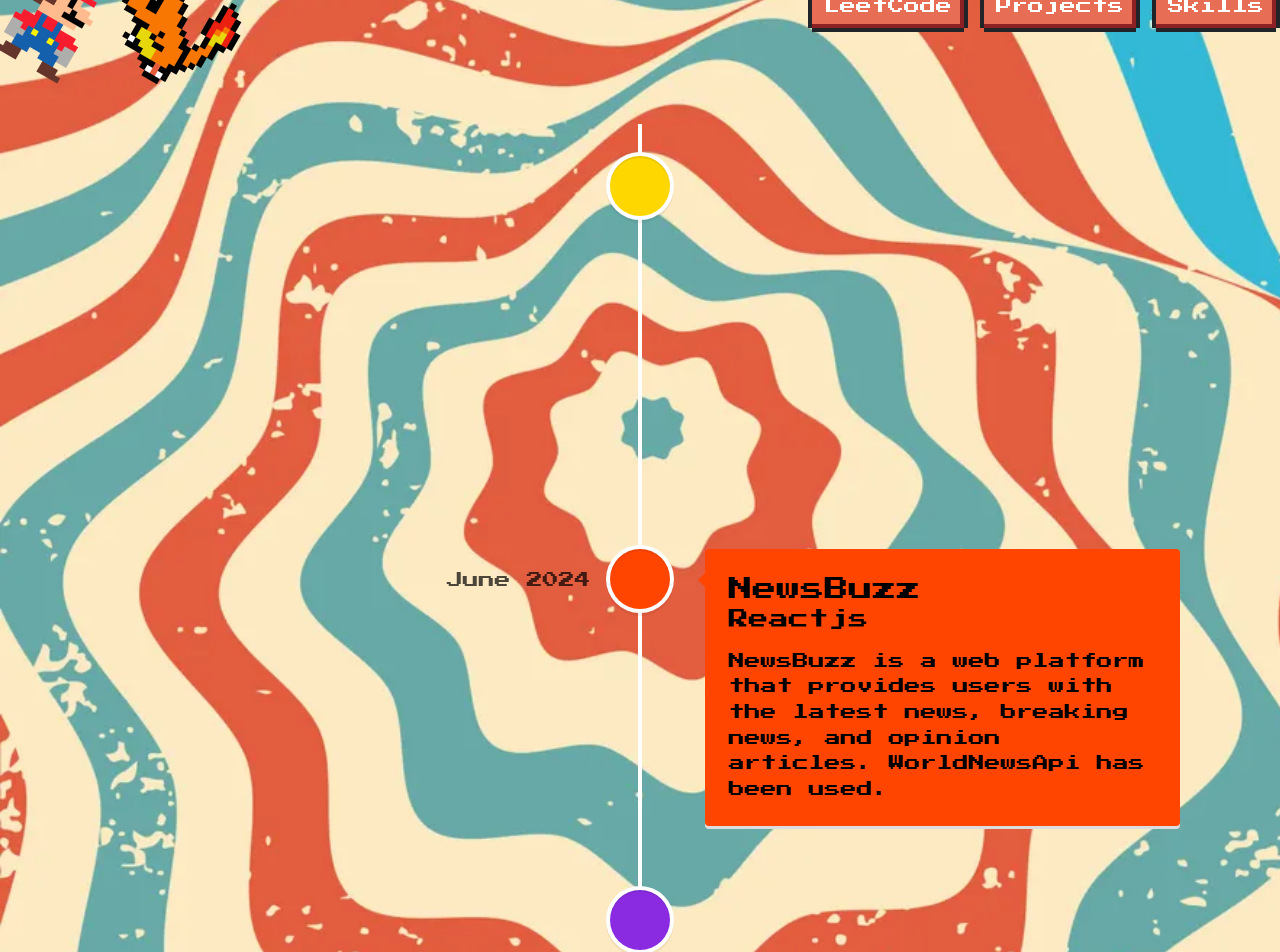
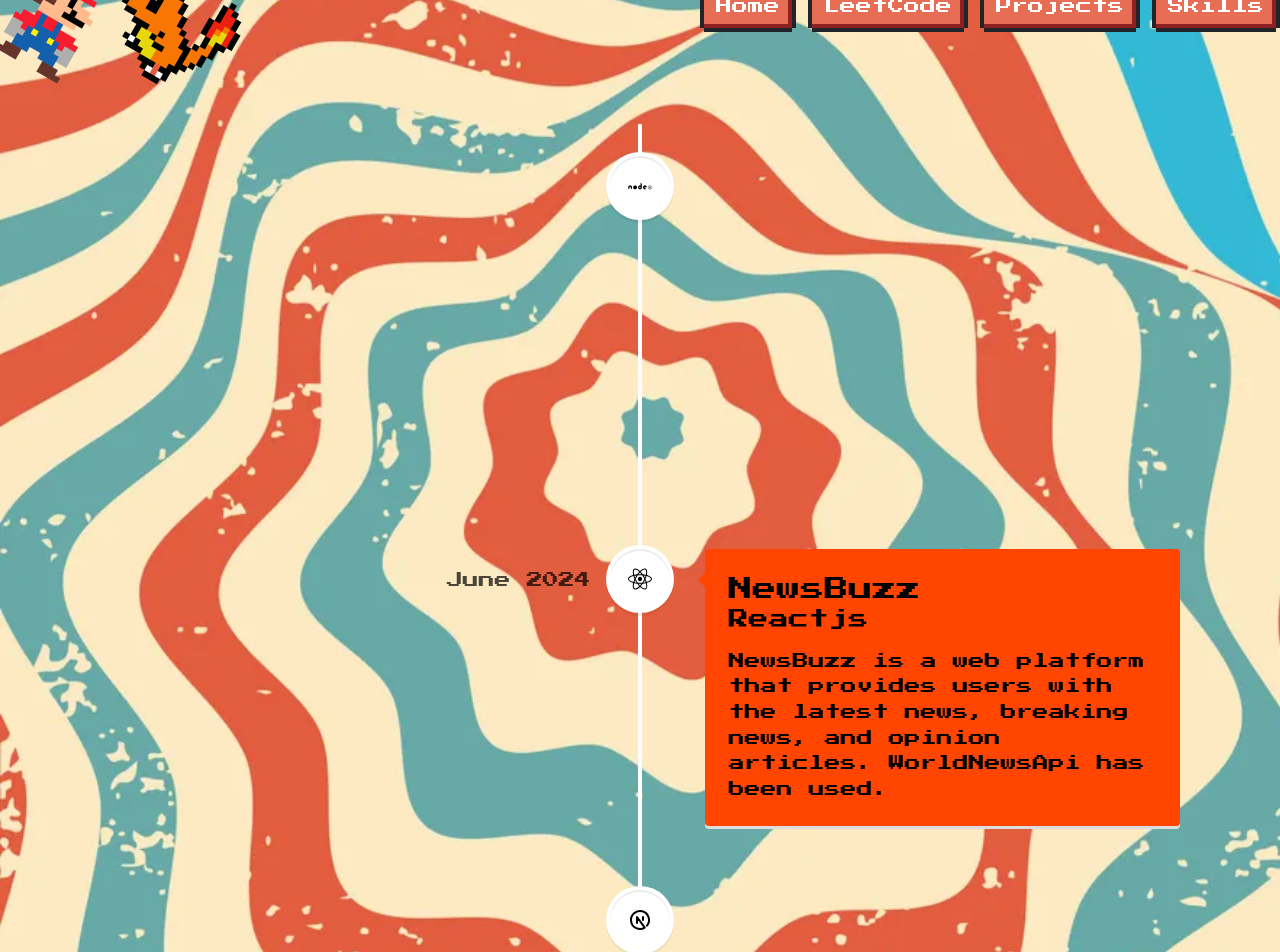
Before and after one commit to inthrakumar/portfolio-retro-styled, a Next.js app: page /projects in a window 1280 px wide. Shown: the part 40-992 px from the top of the page. Built offline with nearby package versions, Linux system fonts and the light colour scheme.

Commit message:
Add icon to timeline

```diff
--- a/src/components/Header.tsx
+++ b/src/components/Header.tsx
@@ -44,6 +44,11 @@ function Header() {
                 <i className="nes-charmander" ref={dino}></i>
             </section>
             <div className="w-full flex gap-3 max-sm:gap-1 items-center justify-end">
+                <Link href="/">
+                    <button type="button" className="nes-btn is-error max-sm:px-[1px] max-sm:py-[2px] max-sm:text-[6px]">
+                        Home
+                    </button>
+                </Link>
                 <Link href="/leetcode">
                     <button type="button" className="nes-btn is-error max-sm:px-[1px] max-sm:py-[2px] max-sm:text-[6px]">
                         LeetCode
--- a/src/components/Timeline.tsx
+++ b/src/components/Timeline.tsx
@@ -1,10 +1,13 @@
 import React from 'react';
+import { DiNodejs } from 'react-icons/di';
+import { FaReact } from 'react-icons/fa';
 import { VerticalTimeline, VerticalTimelineElement } from 'react-vertical-timeline-component';
 import 'react-vertical-timeline-component/style.min.css';
+import { TbBrandNextjs } from 'react-icons/tb';
 
 function Timeline() {
     return (
-        <div className='flex flex-col w-full  gap-2 items-center jusitfy-center'>
+        <div className='flex flex-col w-full  gap-2 items-center justify-center'>
             <VerticalTimeline className='visible'>
                 <VerticalTimelineElement
                     className="vertical-timeline-element--education "
@@ -12,7 +15,8 @@ function Timeline() {
                     contentArrowStyle={{ borderRight: '7px solid  #FFD700' }}
                     date="March-April 2024"
                     dateClassName='!text-#000 max-sm:!text-[8px]'
-                    iconStyle={{ background: '#FFD700', color: '#000' }}
+                    iconStyle={{ background: '#FFF', color: '#000' }}
+                    icon={<DiNodejs size={30} />}
                     visible={true}
                 >
                     <h3 className="vertical-timeline-element-title whitespace-nowrap text-2xl max-sm:text-xs">Celestial Trust</h3>
@@ -23,13 +27,13 @@ function Timeline() {
                     </p>
                 </VerticalTimelineElement>
                 <VerticalTimelineElement
-                    className="vertical-timeline-element--work "
+                    className="vertical-timeline-element--work  w-fit"
                     date="June 2024"
                     dateClassName='!text-#000 max-sm:!text-[8px]'
                     contentStyle={{ background: '#FF4500', color: '#000' }}
                     contentArrowStyle={{ borderRight: '7px solid  #FF4500' }}
-                    iconStyle={{ background: '#FF4500', color: '#000' }}
-                    visible={true}
+                    iconStyle={{ background: '#FFF', color: '#000' }}
+                    icon={<FaReact size={30} />} visible={true}
                 >
                     <h3 className="vertical-timeline-element-title whitespace-nowrap text-2xl max-sm:text-xs">NewsBuzz</h3>
                     <h4 className="vertical-timeline-element-subtitle whitespace-nowrap text-xl max-sm:text-[10px]">Reactjs</h4>
@@ -39,13 +43,13 @@ function Timeline() {
                     </p>
                 </VerticalTimelineElement>
                 <VerticalTimelineElement
-                    className="vertical-timeline-element--work "
+                    className="vertical-timeline-element--work  w-fit"
                     date="July 2024"
                     dateClassName='!text-#000 max-sm:!text-[8px]'
                     contentStyle={{ background: '#8A2BE2', color: '#000' }}
                     contentArrowStyle={{ borderRight: '7px solid  #8A2BE2' }}
-                    iconStyle={{ background: '#8A2BE2', color: '#000' }}
-                    visible={true}
+                    iconStyle={{ background: '#FFF', color: '#000' }}
+                    icon={< TbBrandNextjs size={30} />} visible={true}
                 >
                     <h3 className="vertical-timeline-element-title whitespace-nowrap text-2xl max-sm:text-xs">RetroStylePortfolio</h3>
                     <h4 className="vertical-timeline-element-subtitle whitespace-nowrap text-xl max-sm:text-[10px]">Nextjs</h4>
```
